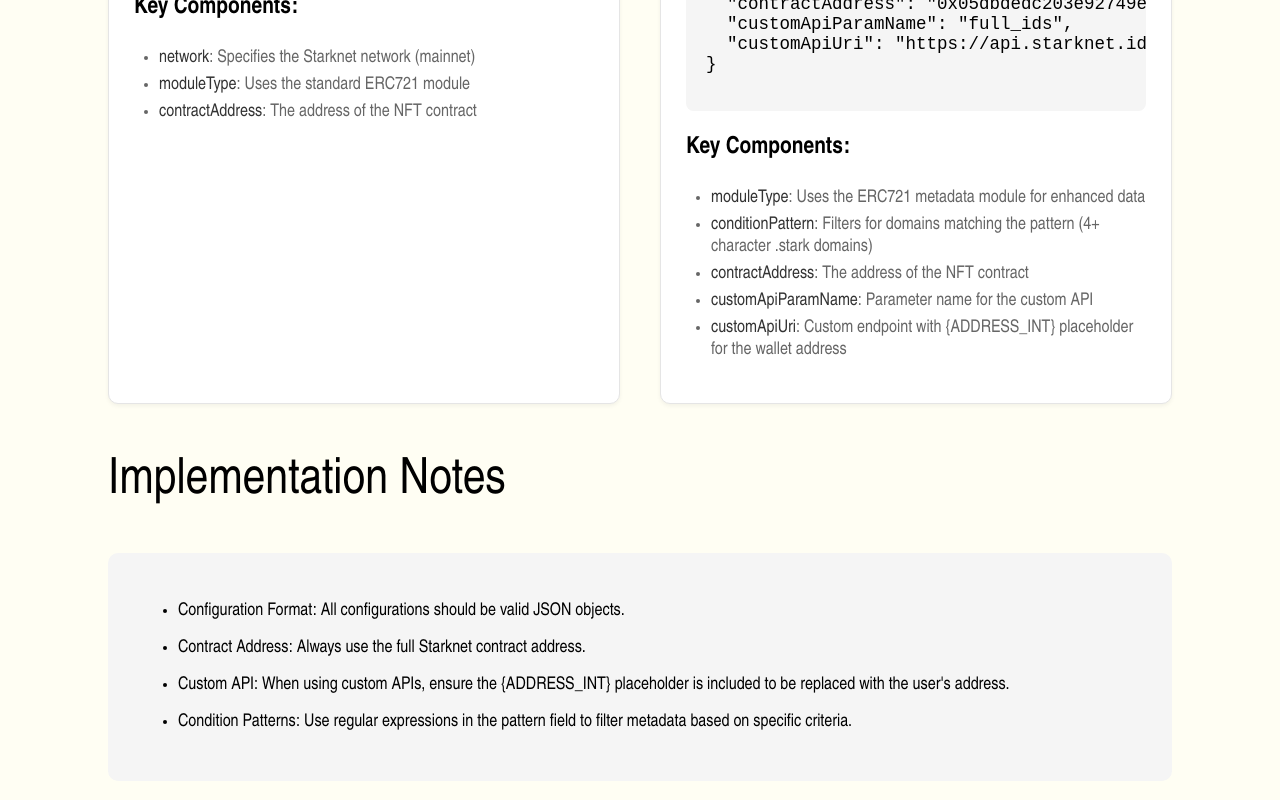
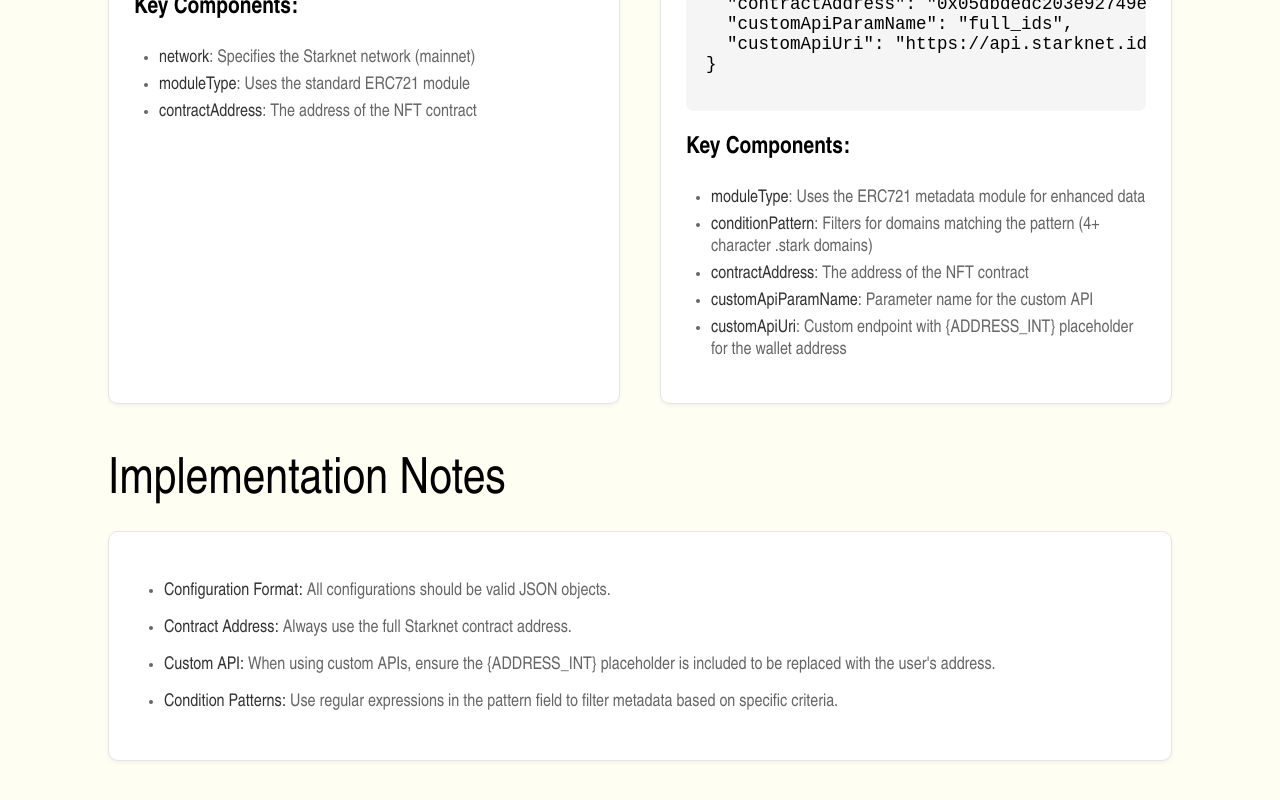
Before and after one commit to nmalzieu/starky, a Next.js app: page /examples in a window 1280 px wide. Shown: the part 816-1616 px from the top of the page. Built offline with nearby package versions, Linux system fonts and the light colour scheme.

Commit message:
Improve /examples page style #156 Open

```diff
--- a/styles/Example.module.scss
+++ b/styles/Example.module.scss
@@ -26,9 +26,24 @@
   margin-bottom: 0.5rem;
 }
 
+.title {
+  margin-bottom: 0.75rem;
+
+  @media (max-width: 768px) {
+    font-size: 1.75rem;
+  }
+
+  @media (max-width: 480px) {
+    font-size: 1.5rem;
+  }
+}
 
 .description {
   color: #666;
+
+  @media (max-width: 768px) {
+    font-size: 0.95rem;
+  }
 }
 
 /* Example Card styles */
@@ -45,6 +60,12 @@
   border-bottom: 1px solid #f0f0f0;
 }
 
+.cardTitle {
+  @media (max-width: 768px) {
+    font-size: 1.25rem;
+  }
+}
+
 .cardDescription {
   font-size: 0.875rem;
   color: #666;
@@ -52,6 +73,10 @@
 
 .cardContent {
   padding: 1.25rem;
+
+  @media (max-width: 480px) {
+    padding: 1rem;
+  }
 }
 
 .explanation {
@@ -67,12 +92,24 @@
   padding: 1rem;
   border-radius: 0.375rem;
   overflow-x: auto;
+
+  @media (max-width: 480px) {
+    padding: 0.75rem;
+  }
 }
 
 .code {
   font-family: monospace;
   font-size: 0.875rem;
   white-space: pre;
+
+  @media (max-width: 768px) {
+    font-size: 0.8rem;
+  }
+
+  @media (max-width: 480px) {
+    font-size: 0.75rem;
+  }
 }
 
 .copyButton {
@@ -98,15 +135,29 @@
   margin-top: 1rem;
 }
 
+.componentsTitle {
+  @media (max-width: 768px) {
+    font-size: 1.1rem;
+  }
+}
+
 .componentsList {
   list-style-type: disc;
   padding-left: 1.25rem;
   font-size: 0.875rem;
   color: #666;
+
+  @media (max-width: 480px) {
+    padding-left: 1rem;
+  }
 }
 
 .componentsItem {
   margin-bottom: 0.25rem;
+
+  @media (max-width: 768px) {
+    line-height: 1.4;
+  }
 }
 
 .componentName {
@@ -117,22 +168,66 @@
 /* Implementation Notes styles */
 .notesSection {
   margin-top: 2.5rem;
+
+  @media (max-width: 768px) {
+    margin-top: 2rem;
+  }
+}
+
+.notesTitle {
+  margin-bottom: 1rem;
+
+  @media (max-width: 768px) {
+    font-size: 1.25rem;
+    margin-bottom: 0.75rem;
+  }
 }
 
 .notesContainer {
-  background-color: #f5f5f5;
+  border: 1px solid #e5e5e5;
+  border-radius: 0.5rem;
   padding: 1.5rem;
-  border-radius: 0.5rem;
+  background-color: white;
+  box-shadow: 0 2px 4px rgba(0, 0, 0, 0.05);
+
+  @media (max-width: 768px) {
+    padding: 1.25rem;
+  }
+
+  @media (max-width: 480px) {
+    padding: 1rem;
+  }
 }
 
 .notesList {
   font-size: 0.875rem;
+  list-style-type: disc;
+  padding-left: 1.25rem;
+  color: #666;
+
+  @media (max-width: 768px) {
+    line-height: 1.4;
+  }
+
+  @media (max-width: 480px) {
+    padding-left: 1rem;
+    font-size: 0.85rem;
+  }
 }
 
 .notesItem {
   margin-bottom: 0.75rem;
+
+  @media (max-width: 480px) {
+    margin-bottom: 0.6rem;
+  }
+
+  &:last-child {
+    margin-bottom: 0;
+  }
 }
 
 .notesItemTitle {
   font-weight: 500;
+  color: #333;
 }
```
